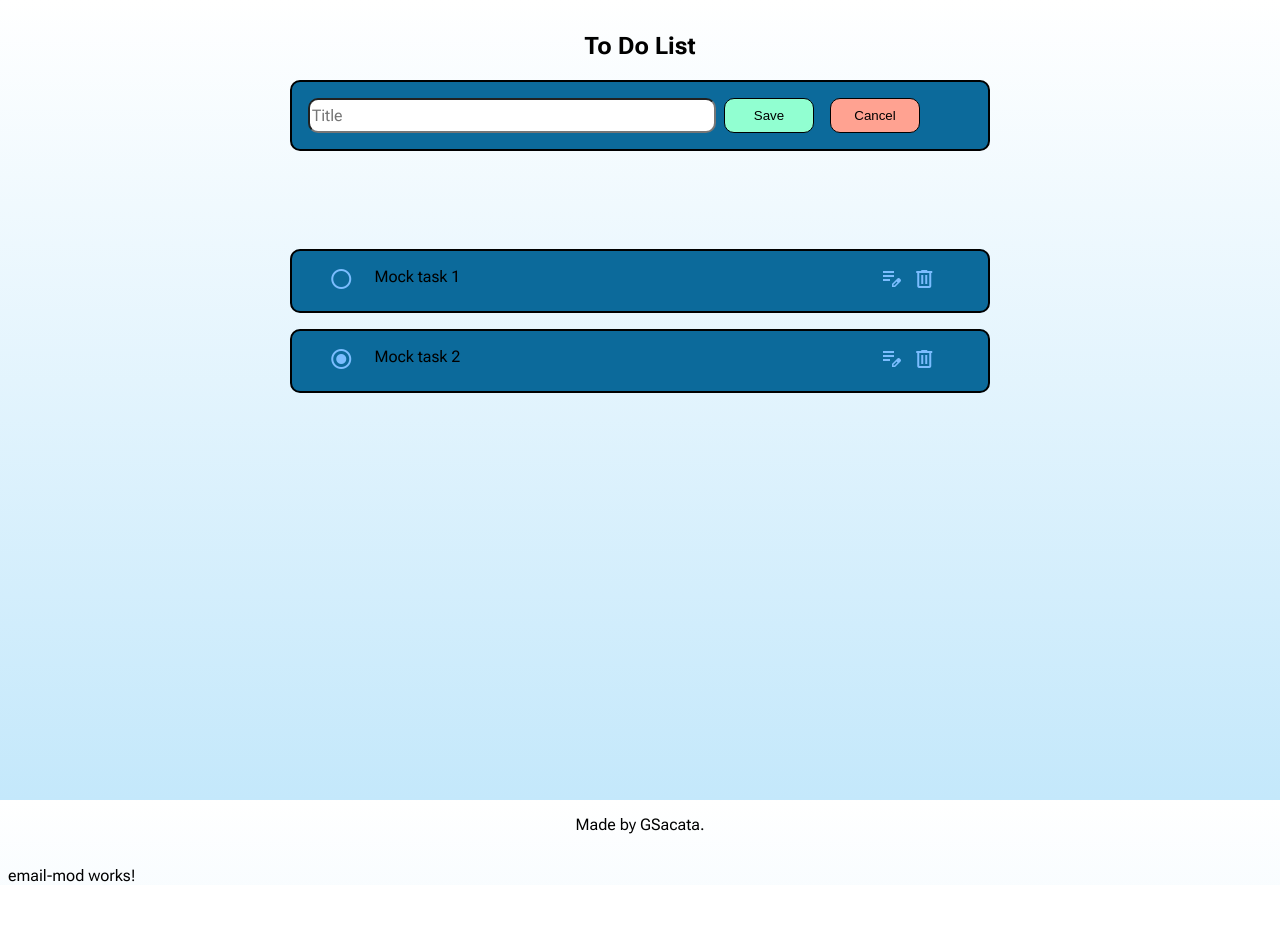
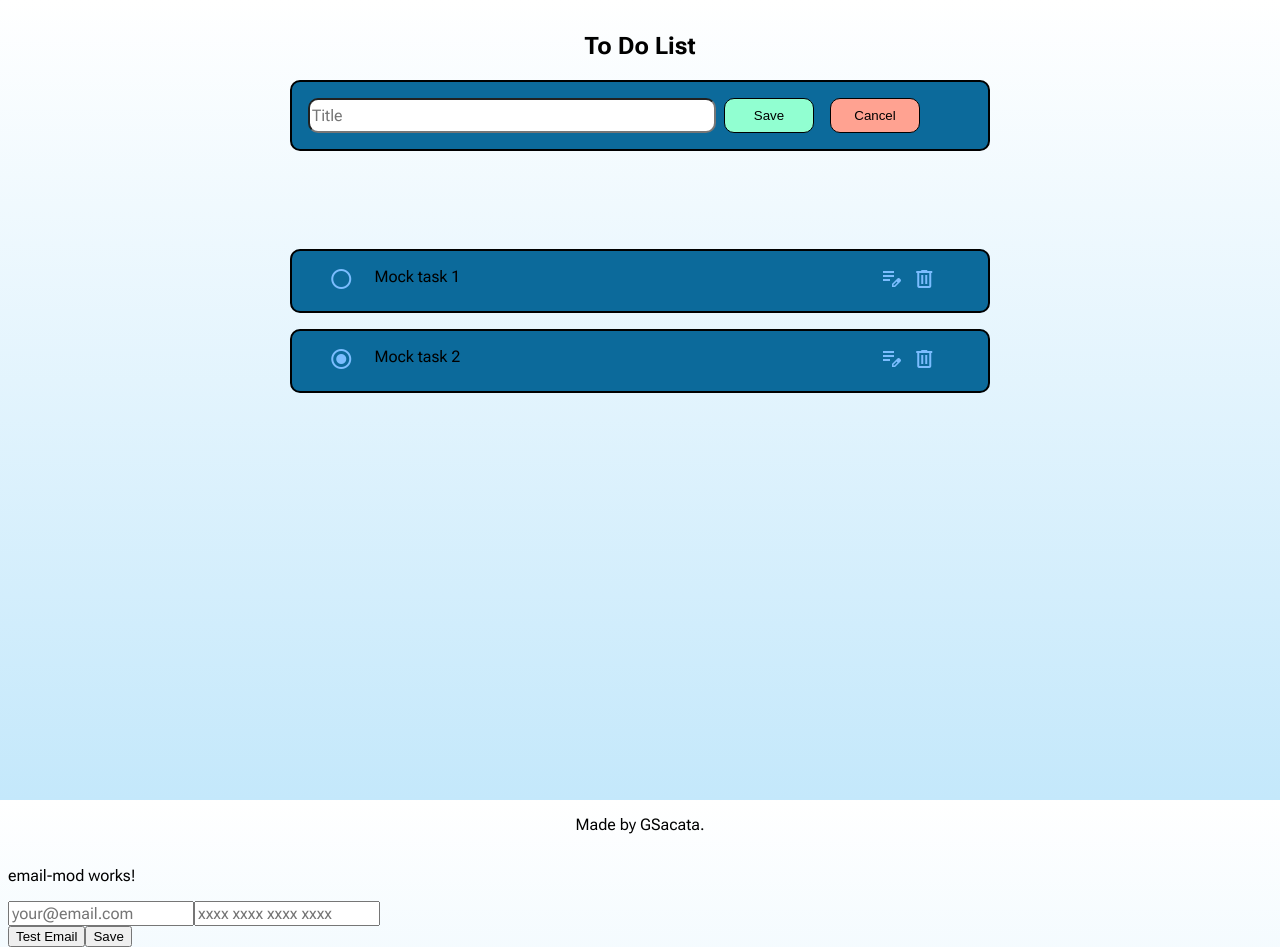
Before and after one commit to GSacata/todolist, an Angular app in the folder frontend/: page / in a window 1280 px wide. Before the commit the page ends 885 px from the top, so only its background shows below. Built offline with nearby package versions, Linux system fonts and the light colour scheme; no server answers.

Commit message:
created simple frontend

```diff
--- a/frontend/src/app/email-mod/email-mod.component.html
+++ b/frontend/src/app/email-mod/email-mod.component.html
@@ -1 +1,12 @@
 <p>email-mod works!</p>
+
+<section>
+    <div>
+        <input type="text" placeholder="your@email.com">
+        <input type="text" placeholder="xxxx xxxx xxxx xxxx">
+    </div>
+    <div>
+        <button>Test Email</button>
+        <button>Save</button>
+    </div>
+</section>
--- a/frontend/src/app/email-mod/email-mod.component.ts
+++ b/frontend/src/app/email-mod/email-mod.component.ts
@@ -1,12 +1,18 @@
 import { Component } from '@angular/core';
+import { AppModule } from '../app.module';
+import { MOCKEMAILOBJ } from '../misc/mock_emailobj';
 
 @Component({
   selector: 'app-email-mod',
   standalone: true,
-  imports: [],
+  imports: [
+    AppModule
+  ],
   templateUrl: './email-mod.component.html',
   styleUrl: './email-mod.component.css'
 })
+
 export class EmailModComponent {
-
+  emailobj = MOCKEMAILOBJ;
+  selectedEmail: any;
 }
```
Also changed, not shown: 1 other file (tests, documents, lock files or other folders).
